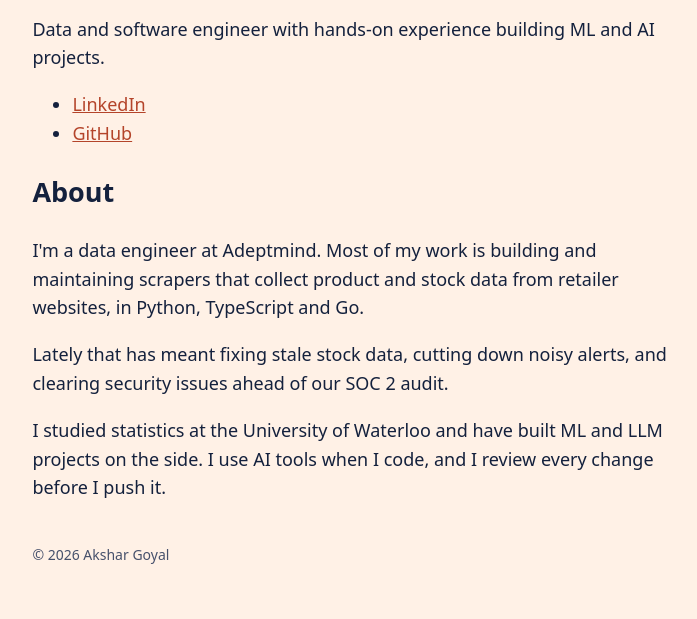
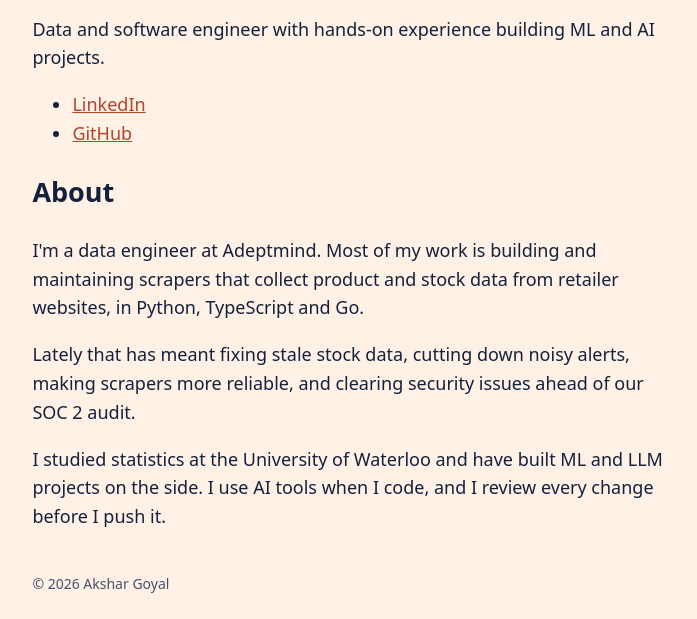
Before and after one commit to AksharGoyal/AksharGoyal.github.io, a plain HTML site: page index.html in a window 1280 px wide. Shown: the part 218-837 px from the top of the page, without its empty margins (289-986 px from the left). Before the commit the page ends 809 px from the top, so only its background shows below. Drawn offline with Linux system fonts and the light colour scheme.

Commit message:
chore: reword about copy

```diff
--- a/index.html
+++ b/index.html
@@ -106,7 +106,8 @@
         </p>
         <p>
           Lately that has meant fixing stale stock data, cutting down noisy
-          alerts, and clearing security issues ahead of our SOC 2 audit.
+          alerts, making scrapers more reliable, and clearing security issues
+          ahead of our SOC 2 audit.
         </p>
         <p>
           I studied statistics at the University of Waterloo and have built ML
```
